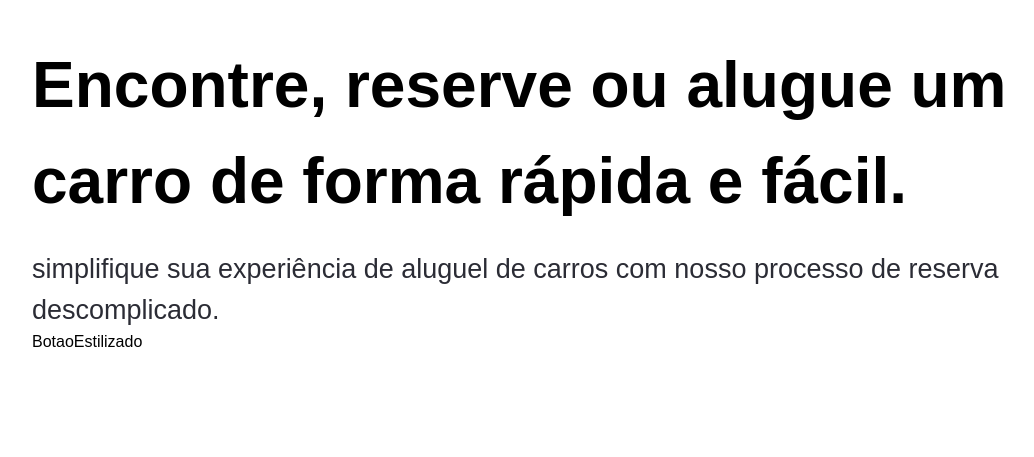
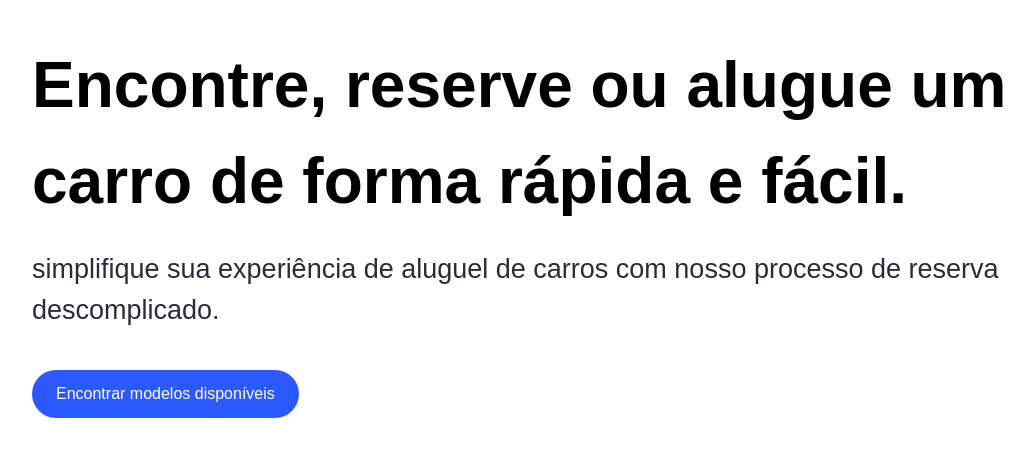
Before and after one commit to GGhiaroni/carhub, a Next.js app: page / in a window 1280 px wide. Shown: the part 107-564 px from the top of the page, without its empty margins (32-1066 px from the left). Built offline with nearby package versions, Linux system fonts and the light colour scheme.

Commit message:
tornando o botão reutilizável

```diff
--- a/components/BotaoEstilizado.jsx
+++ b/components/BotaoEstilizado.jsx
@@ -1,5 +1,18 @@
-const BotaoEstilizado = () => {
-  return <div>BotaoEstilizado</div>;
+"use client";
+
+const BotaoEstilizado = ({ titulo, estiloContainer, handleClick }) => {
+  return (
+    <>
+      <button
+        disabled={false}
+        type={"button"}
+        className={`custom-btn ${estiloContainer}`}
+        onClick={handleClick}
+      >
+        <span className={`flex-1`}>{titulo}</span>
+      </button>
+    </>
+  );
 };
 
 export default BotaoEstilizado;
--- a/components/Hero.jsx
+++ b/components/Hero.jsx
@@ -1,6 +1,10 @@
+"use client";
+
 import { BotaoEstilizado } from ".";
 
 const Hero = () => {
+  const handleScroll = () => {};
+
   return (
     <div className="hero">
       <div className="flex-1 pt-36 padding-x">
@@ -12,7 +16,11 @@ const Hero = () => {
           simplifique sua experiência de aluguel de carros com nosso processo de
           reserva descomplicado.
         </p>
-        <BotaoEstilizado />
+        <BotaoEstilizado
+          titulo="Encontrar modelos disponíveis"
+          estiloContainer="bg-primary-blue text-white rounded-full mt-10"
+          handleClick={handleScroll}
+        />
       </div>
     </div>
   );
```
